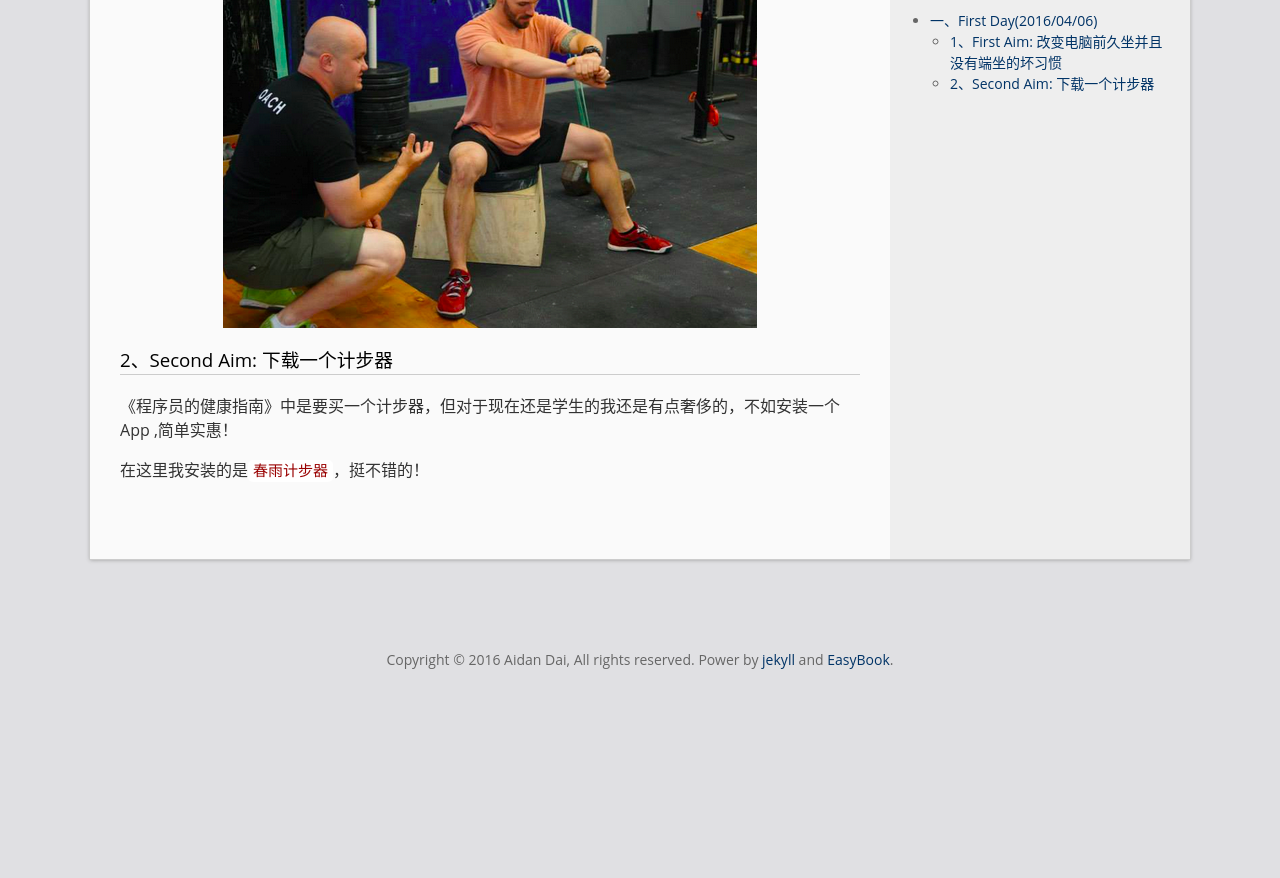
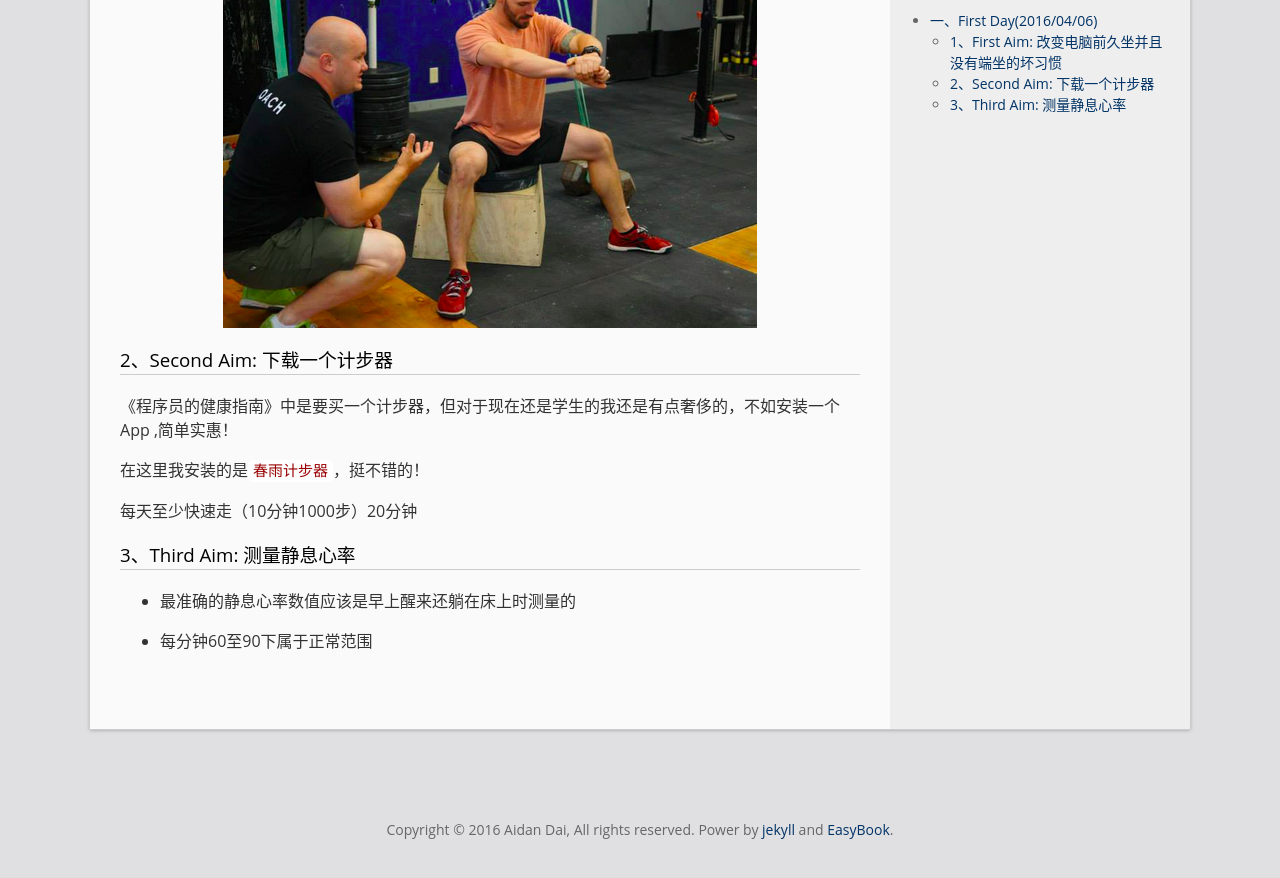
Before and after one commit to shengxiazi/AidanDai.github.io, a Jekyll site: the page built from _posts/2016-04-06-the-healthy-programmer.md, in a window 1280 px wide and 900 px high, scrolled down 2212 px. Shown: the top 878 px of the window. Built offline with Jekyll 4.4.1, drawn with Linux system fonts in a browser that asks for light colours; comment, search, counter and statistics services are not loaded; before the commit the page ends 2942 px from its top, so only the background shows below that.

Commit message:
update the-healthy-programmer

```diff
--- a/_posts/2016-04-06-the-healthy-programmer.md
+++ b/_posts/2016-04-06-the-healthy-programmer.md
@@ -41,3 +41,11 @@ author: Aidan Dai
 《程序员的健康指南》中是要买一个计步器，但对于现在还是学生的我还是有点奢侈的，不如安装一个 App ,简单实惠！
 
 在这里我安装的是`春雨计步器`，挺不错的！
+
+每天至少快速走（10分钟1000步）20分钟
+
+### 3、Third Aim:  测量静息心率
+
+- 最准确的静息心率数值应该是早上醒来还躺在床上时测量的
+
+- 每分钟60至90下属于正常范围
```
